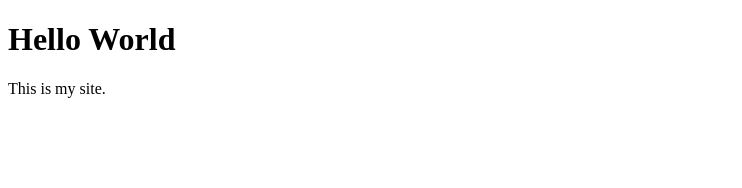
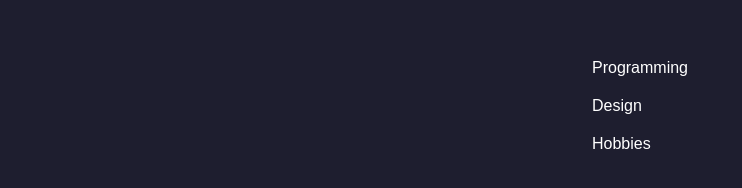
Before and after one commit to migekkoHecker/skilltree.github.io, a plain HTML site: page index.html in a window 1280 px wide. Shown: the whole page, without its empty margins (0-742 px from the left). Drawn offline with Linux system fonts and the light colour scheme.

Commit message:
Update index.html

```diff
--- a/index.html
+++ b/index.html
@@ -1,10 +1,72 @@
 <!DOCTYPE html>
-<html>
+<html lang="en">
 <head>
-  <title>Skilltree</title>
+<meta charset="UTF-8">
+<meta name="viewport" content="width=device-width, initial-scale=1.0">
+<title>My Skill Tree</title>
+<style>
+  body {
+    font-family: Arial, sans-serif;
+    background: #1e1e2f;
+    color: #fff;
+    display: flex;
+    justify-content: center;
+    padding: 20px;
+  }
+  .tree {
+    list-style-type: none;
+    padding-left: 0;
+  }
+  .skill {
+    margin: 10px 0;
+    cursor: pointer;
+    padding: 5px 10px;
+    border-radius: 5px;
+    transition: 0.2s;
+  }
+  .skill:hover {
+    background: #444;
+  }
+  .subskills {
+    display: none;
+    list-style-type: none;
+    padding-left: 20px;
+  }
+  .unlocked {
+    background: #2a9d8f;
+  }
+</style>
 </head>
 <body>
-  <h1>Hello World</h1>
-  <p>This is my site.</p>
+
+<ul class="tree">
+  <li class="skill" onclick="toggleSub('programming')">Programming
+    <ul id="programming" class="subskills">
+      <li class="skill unlocked">JavaScript</li>
+      <li class="skill unlocked">Python</li>
+      <li class="skill">HTML/CSS</li>
+    </ul>
+  </li>
+  <li class="skill" onclick="toggleSub('design')">Design
+    <ul id="design" class="subskills">
+      <li class="skill">Photoshop</li>
+      <li class="skill">Figma</li>
+    </ul>
+  </li>
+  <li class="skill" onclick="toggleSub('hobbies')">Hobbies
+    <ul id="hobbies" class="subskills">
+      <li class="skill">Guitar</li>
+      <li class="skill">Gaming</li>
+    </ul>
+  </li>
+</ul>
+
+<script>
+function toggleSub(id) {
+  const el = document.getElementById(id);
+  el.style.display = el.style.display === 'block' ? 'none' : 'block';
+}
+</script>
+
 </body>
 </html>
```
